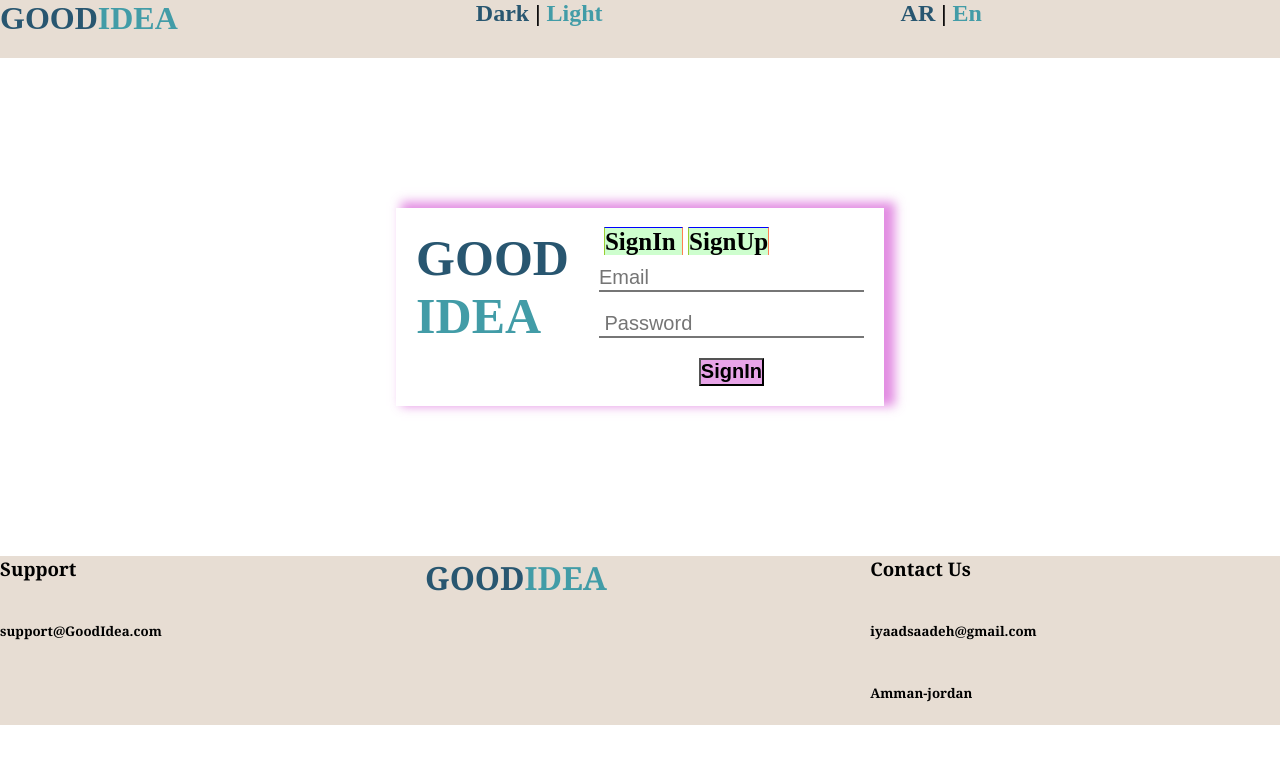
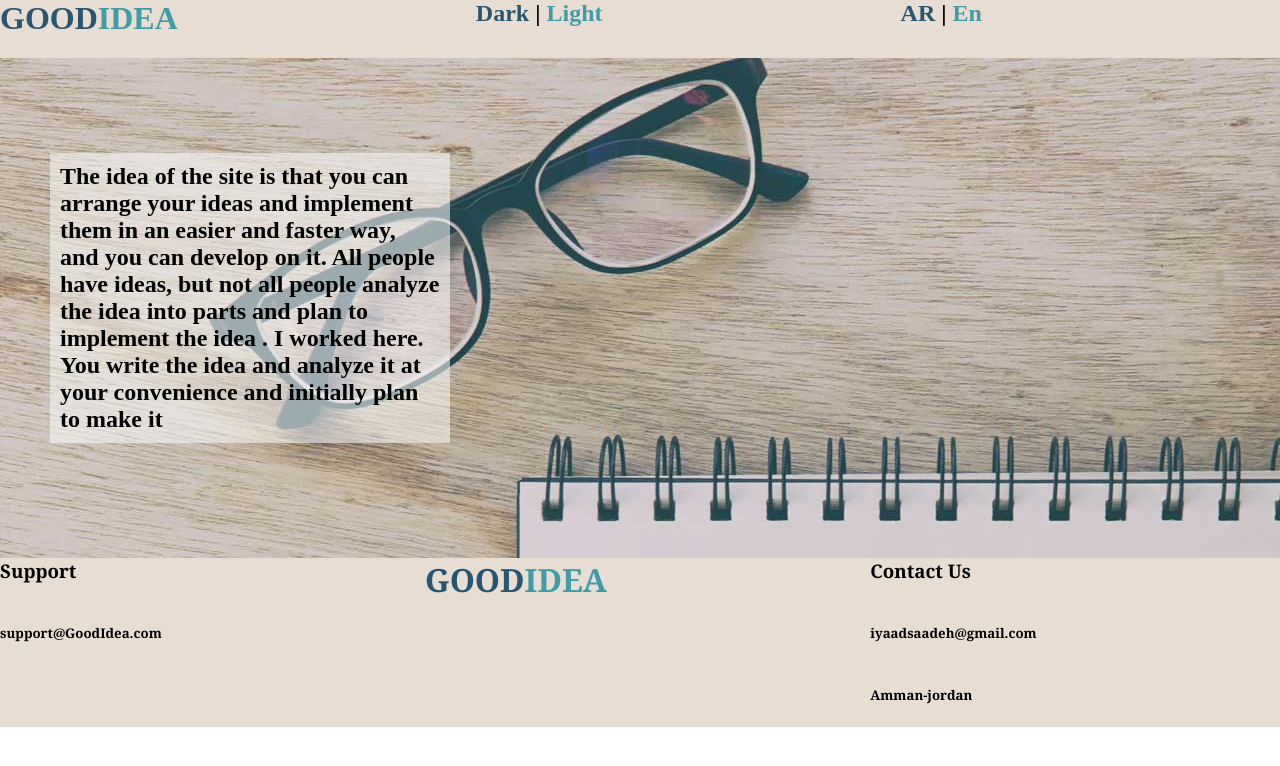
Before and after one commit to C4-IyadSaadeh/MERAKI_Academy_Project_2, a plain HTML site: page ToDoList/new/index.html in a window 1280 px wide. Both pictures are taken after a click on the button "SignIn". Drawn offline with nearby package versions, Linux system fonts and the light colour scheme.

Commit message:
edit design

```diff
--- a/ToDoList/new/index.html
+++ b/ToDoList/new/index.html
@@ -44,10 +44,7 @@
     <main>
       <section class="first">
         <div class="login">
-          <!-- <div class="imgWelcome">
 
-                    <img src="../pic/bgOne.jpg"  alt="" >
-                </div> -->
           <div class="logoo">
             <h1 >Good <br><span>Idea</span></h1>
           </div>
@@ -108,6 +105,13 @@
           </div>
         </div>
       </section>
+      <section class="second" id='hero' >
+        <h1>The idea of the site is that you can arrange your ideas and implement them in an easier and faster way,
+            and you can develop on it. All people have ideas, but not all people analyze the idea into parts and plan
+             to implement the <strong>idea</strong> .
+             I worked here. You write the idea and analyze
+             it at your convenience and initially plan to make it</h1>
+      </section>
     </main>
     <footer>
         <div class="footer-container">
--- a/ToDoList/new/main.js
+++ b/ToDoList/new/main.js
@@ -3,7 +3,7 @@ const divregister=$('#tab-content-signUp');
 
 const logintab=$('#tab_signIn');
 const registertab=$('#tab_signUp');
-divregister.hide();
+
 logintab.on('click',()=>{
     divlogin.show();
     divregister.hide();
@@ -14,7 +14,7 @@ registertab.on('click',()=>{
 });
 
 //login
-
+const sectionFirst=$('.first');
 const btnSignIn = $("#btnSignIn");
 const loginEmail = $("#loginEmail");
 const loginPassword = $("#loginPassword");
@@ -25,3 +25,16 @@ const registerLastName = $("#registerLastName");
 const registerEmail = $("#registerEmail");
 const registerPassword = $("#registerPassword");
 const registerConfirmPassword = $("#registerConfirmPassword");
+//section second
+const hero=$('#hero');
+
+const body =$('body');
+const HideAll=()=>{
+    divregister.hide();
+    hero.hide();
+};
+body.on('load',HideAll());
+btnSignIn.on('click',()=>{
+sectionFirst.hide();
+hero.show();
+});
--- a/ToDoList/new/style.css
+++ b/ToDoList/new/style.css
@@ -14,6 +14,21 @@
     justify-content: center;
     align-items: end;
 
+}
+#hero{
+    padding-left: 50px;
+    display: grid;
+    grid-template-columns: 400px;
+    justify-content: start;
+    align-items: center;
+    background-image:url('../pic/bg3.jpg') ;
+    background-repeat: no-repeat;
+    width: auto;
+    height: 500px;
+}
+#hero h1{
+    background-color: #f8f8f891;
+    padding: 10px;
 }
 #darkSpan{
     color:#285670 ;
```
Also changed, not shown: ToDoList/index.html (+2 -1 lines).
